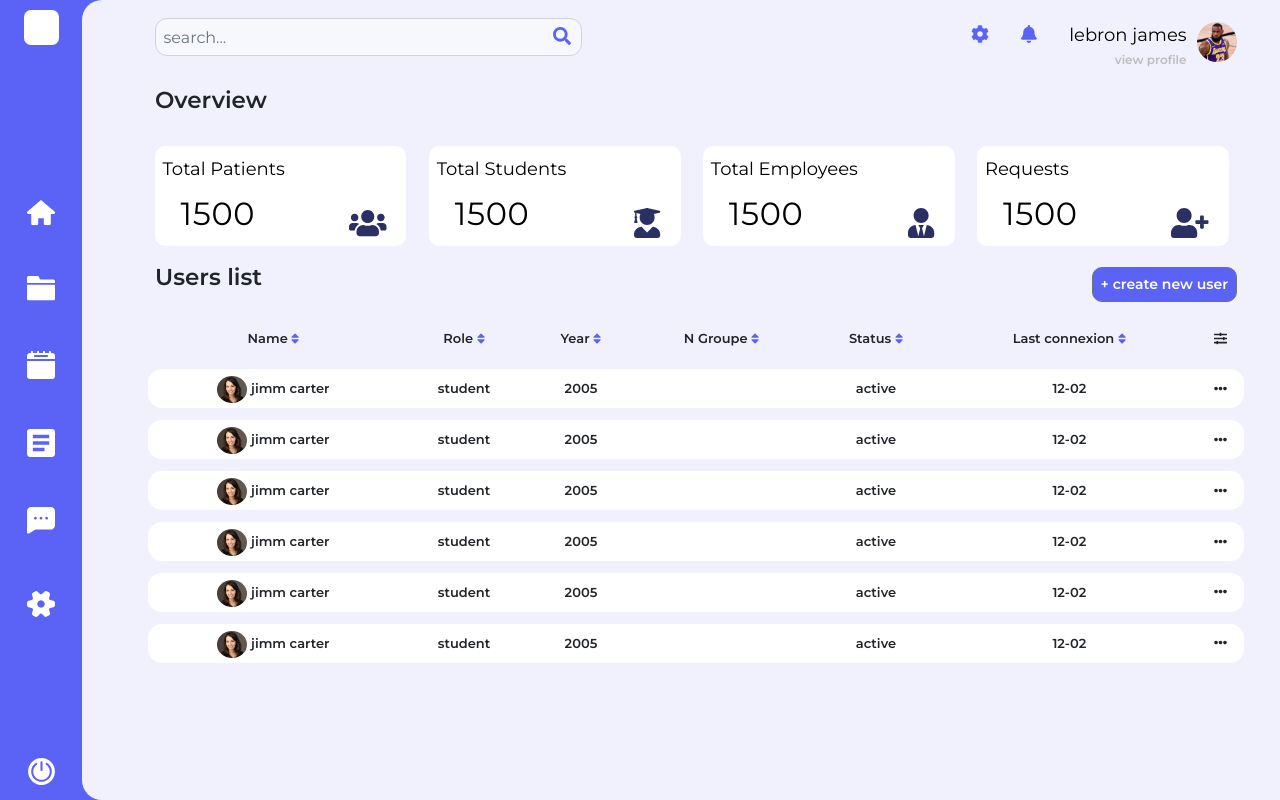
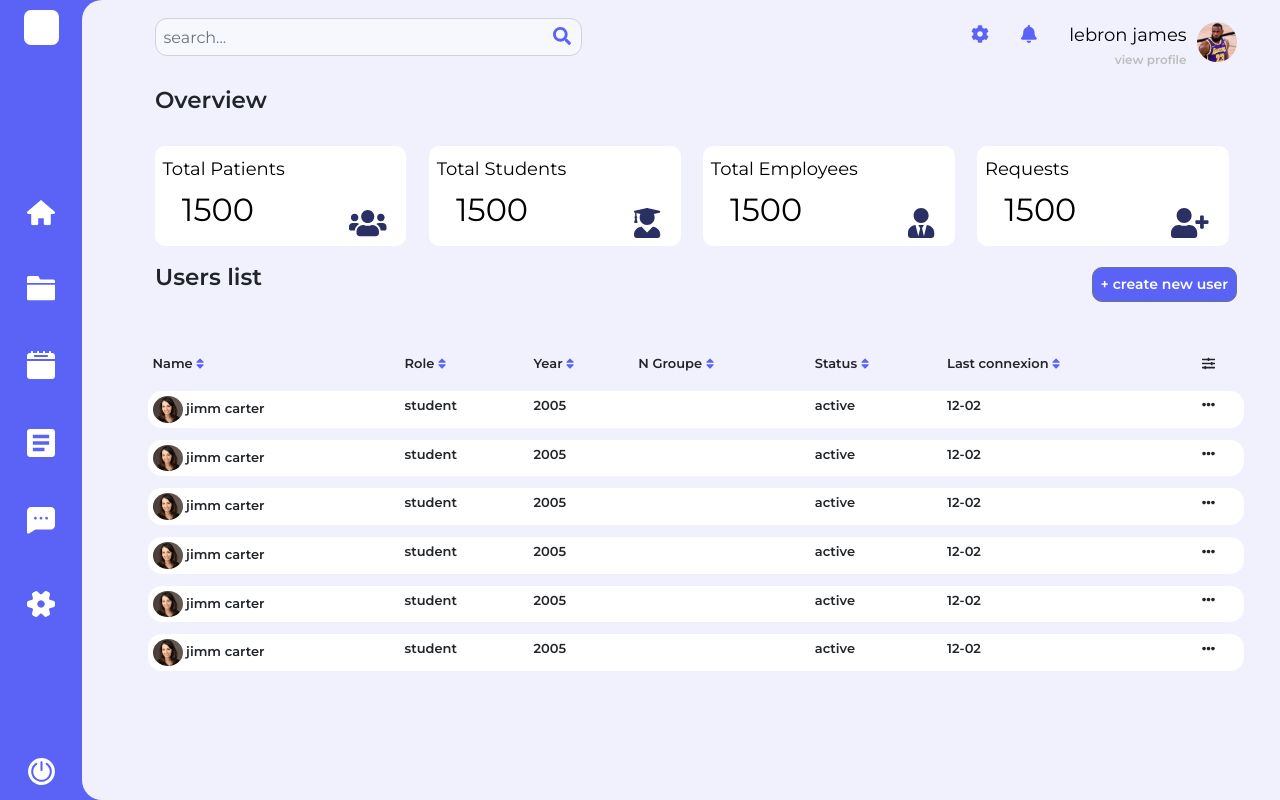
Before and after one commit to PROJET-3CS/client-web, a React (Create React App) app: page /userman in a window 1280 px wide. Built offline with nearby package versions, Linux system fonts and the light colour scheme.

Commit message:
problems list solved

```diff
--- a/src/usermanagementcomponents/MainTable.tsx
+++ b/src/components/MainTable.tsx
@@ -1,5 +1,5 @@
-import React, { FC } from 'react'
-import './MainTable.scss'
+import React from 'react'
+import '../styles/main.scss'
 import { FontAwesomeIcon } from '@fortawesome/react-fontawesome'
 import { library } from '@fortawesome/fontawesome-svg-core'
 import { faSort , faSlidersH , faEllipsisH} from '@fortawesome/free-solid-svg-icons'
--- a/src/usermanagementcomponents/OverBox.tsx
+++ b/src/components/OverBox.tsx
@@ -3,7 +3,7 @@ import { FontAwesomeIcon } from '@fortawesome/react-fontawesome'
 import { library } from '@fortawesome/fontawesome-svg-core'
 import { faUsers, faUserGraduate, faUserTie, faUserPlus } from '@fortawesome/free-solid-svg-icons'
 import { Col, Row } from 'reactstrap'
-import './OverBox.scss'
+import '../styles/main.scss'
 
 library.add(faUsers, faUserGraduate, faUserTie, faUserPlus)
 
--- a/src/usermanagementcomponents/SearchBar.tsx
+++ b/src/components/SearchBar.tsx
@@ -1,5 +1,5 @@
 import React, { FC } from 'react'
-import './SearchBar.scss'
+import '../styles/main.scss'
 import { FormGroup, Input } from 'reactstrap'
 import { FontAwesomeIcon } from '@fortawesome/react-fontawesome'
 import { library } from '@fortawesome/fontawesome-svg-core'
--- a/src/routes/RootRoute.tsx
+++ b/src/routes/RootRoute.tsx
@@ -1,6 +1,5 @@
 import React, { FC } from 'react'
 import { BrowserRouter as Router, Switch, Route } from 'react-router-dom'
-import MainTable from '../usermanagementcomponents/MainTable'
 import Signin from '../views/auth/Signin'
 import Dashboard from '../views/Dashboard'
 import Home from '../views/Home'
@@ -13,7 +12,6 @@ const RootRoute: FC = () => {
     <Route path="/" component={Home} exact />
     <Route path="/dashboard" component={Dashboard} exact />
     <Route path="/login" component={Signin} exact />
-    <Route path="/com1" component={MainTable} exact />
     <Route path="/userman" component={UserMan} exact />
    </Switch>
   </Router>
--- a/src/styles/_components.scss
+++ b/src/styles/_components.scss
@@ -249,3 +249,145 @@
   }
  }
 }
+
+//////////////////////////////
+// maintable
+.maintable-icon-sort{
+    color: $color-primary;
+}
+
+.maintable{
+    margin-top: 30px;
+    border-collapse:separate;
+	border-spacing:0 12px;
+
+}
+
+.maintable-header-title{
+
+font-size: 1.3rem;
+font-style: normal;
+font-weight: 600;
+
+
+text-align: left;
+
+}
+
+.maintable-header-item{
+
+font-size: 13px;
+font-style: normal;
+font-weight: 600;
+text-align: center;
+text-align: left;
+}
+
+.maintable-row{
+    background-color: white;
+    border-radius: 14px;
+
+}
+
+.maintable-header-img{
+    width: 30px;
+    border-radius: 50%;
+}
+
+.raduisadd{
+    border-top-left-radius: 14px;
+    border-bottom-left-radius: 14px;
+}
+
+.raduisadd1{
+    border-top-right-radius: 14px;
+    border-bottom-right-radius: 14px;
+
+}
+
+
+
+
+//////////////////////////////
+//overbox
+.ovrrow{
+    margin-top: 6%  !important;
+
+    }
+
+    .ovrbx {
+     border-radius: 10px;
+     width: 97%;
+     position: relative;
+     background-color: white;
+     text-align: center !important;
+     height: 100px;
+     display: block;
+    }
+
+    .ovrtitle {
+     position: absolute;
+     left: 3%;
+     top: 10.34%;
+     bottom: 63.79%;
+
+
+     font-style: normal;
+     font-size: 18px;
+     /* or 30px */
+
+     color: #000000;
+    }
+
+    .ovrnmb {
+     position: relative;
+     left: -25%;
+     bottom: -40%;
+     font-style: normal;
+     font-size: 3.2rem;
+
+     /* or 57px */
+
+
+
+     color: #000000;
+    }
+
+    .users-icon {
+     position: absolute;
+
+     right: 8%;
+     bottom: 8%;
+     font-size: 3rem;
+     color: #2a2f64;
+    }
+
+
+
+    ///////////////////////////////////
+    // searchbar
+
+
+
+
+.searchbar {
+    height: 3.8rem !important;
+    font-size: medium !important;
+    border-radius: 1.2rem !important;
+    width: 80% !important;
+    background-color: #f7f7fe !important;
+
+   }
+
+   .searchbar::placeholder {
+    font-size: medium;
+   }
+
+   .search-icon {
+    font-size: large;
+    position: relative;
+    float: right;
+    margin-right: 22%;
+    bottom: -2.7rem;
+    color: $color-primary;
+   }
--- a/src/usermanagementcomponents/MainTable.scss
+++ /dev/null
@@ -1,53 +0,0 @@
-.maintable-icon-sort{
-    color: #5B63F6;
-}
-
-.maintable{
-    border-collapse:separate;
-	border-spacing:0 12px;
-
-}
-
-.maintable-header-title{
-
-font-family: Montserrat;
-font-size: 13px;
-font-style: normal;
-font-weight: 600;
-line-height: 28px;
-letter-spacing: 0em;
-text-align: center;
-
-}
-
-.maintable-header-item{
-    font-family: Montserrat;
-font-size: 13px;
-font-style: normal;
-font-weight: 600;
-line-height: 28px;
-letter-spacing: 0em;
-text-align: center;
-}
-
-.maintable-row{
-    background-color: white;
-    border-radius: 14px;
-
-}
-
-.maintable-header-img{
-    width: 30px;
-    border-radius: 50%;
-}
-
-.raduisadd{
-    border-top-left-radius: 14px;
-    border-bottom-left-radius: 14px;
-}
-
-.raduisadd1{
-    border-top-right-radius: 14px;
-    border-bottom-right-radius: 14px;
-
-}
--- a/src/usermanagementcomponents/OverBox.scss
+++ /dev/null
@@ -1,53 +0,0 @@
-.ovrrow{
-margin-top: 6%  !important;
-
-}
-
-.ovrbx {
- border-radius: 10px;
- width: 97%;
- position: relative;
- background-color: white;
- text-align: center !important;
- height: 100px;
- display: block;
-}
-
-.ovrtitle {
- position: absolute;
- left: 3%;
- top: 10.34%;
- bottom: 63.79%;
-
- font-family: Montserrat;
- font-style: normal;
- font-size: 18px;
- /* or 30px */
-
- color: #000000;
-}
-
-.ovrnmb {
- position: relative;
- left: -25%;
- bottom: -40%;
-
- font-family: Montserrat;
- font-style: normal;
- font-size: 32px;
- line-height: 177.5%;
- /* or 57px */
-
- letter-spacing: 0.02em;
-
- color: #000000;
-}
-
-.users-icon {
- position: absolute;
-
- right: 8%;
- bottom: 8%;
- font-size: 30px;
- color: #2a2f64;
-}
--- a/src/usermanagementcomponents/SearchBar.scss
+++ /dev/null
@@ -1,23 +0,0 @@
-
-
-.searchbar {
- height: 38px !important;
- font-size: medium !important;
- border-radius: 12px !important;
- width: 80% !important;
- background-color: #f7f7fe !important;
-
-}
-
-.searchbar::placeholder {
- font-size: medium;
-}
-
-.search-icon {
- font-size: large;
- position: relative;
- float: right;
- margin-right: 22%;
- bottom: -27px;
- color: #5b63f6;
-}
--- a/src/views/UserMan.tsx
+++ b/src/views/UserMan.tsx
@@ -6,25 +6,15 @@ import { FontAwesomeIcon } from '@fortawesome/react-fontawesome'
 import { library } from '@fortawesome/fontawesome-svg-core'
 import { faCog , faBell } from '@fortawesome/free-solid-svg-icons'
 import Layout from './layouts/Layout'
-import SearchBar from '../usermanagementcomponents/SearchBar'
-import OverBox from '../usermanagementcomponents/OverBox'
-import MainTable from '../usermanagementcomponents/MainTable'
+import SearchBar from '../components/SearchBar'
+import OverBox from '../components/OverBox'
+import MainTable from '../components/MainTable'
+import {IState} from '../helpers/types'
 
 
 library.add(faCog , faBell)
 
-export interface IState {
 
-    users : {
-      name:string,
-      year:number,
-      role:string,
-      ngroupe?:string,
-      status:string,
-      lastconnexion?:string,
-      url:string,
-  }[]
-    }
 
 const UserMan: FC = () => {
 
```
Also changed, not shown: src/helpers/types/index.ts (+18 -0 lines), src/styles/_variables.scss (line endings or trailing spaces).
